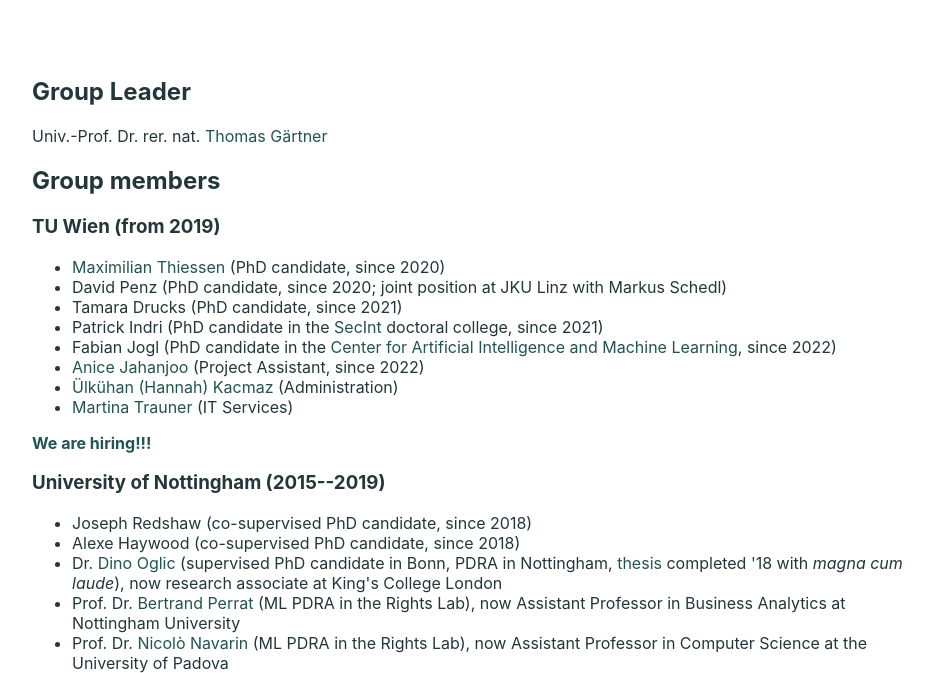
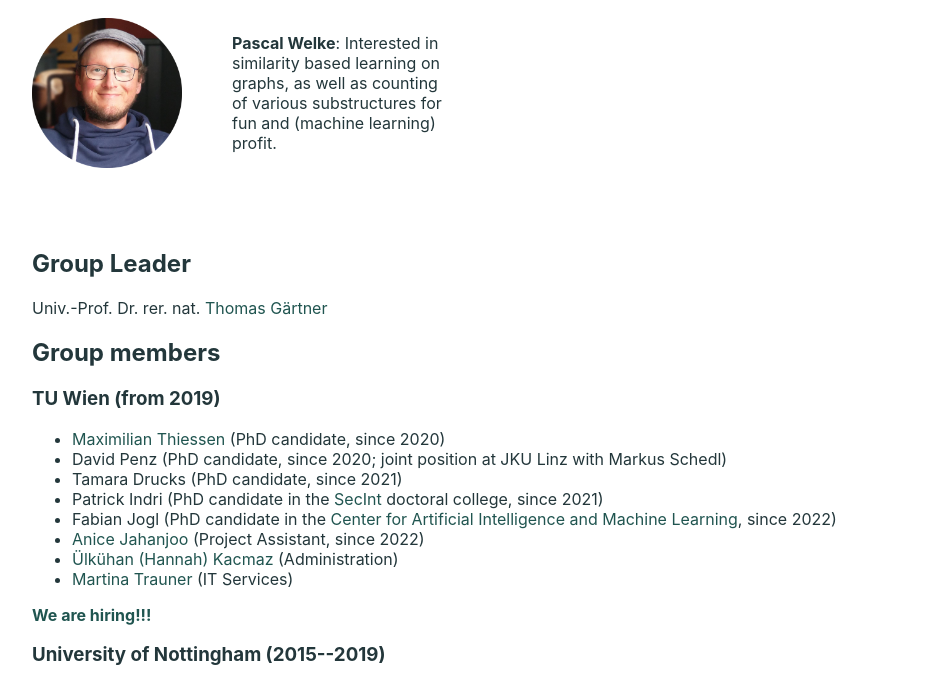
Before and after one commit to ml-tuw/ml-tuw.github.io, a Jekyll site: the page built from people/index.html, in a window 1280 px wide and 900 px high, scrolled down 725 px, cut to the strip 227-900 px from the top of the window. Shown: the whole strip, without its empty margins (160-1093 px from the left). Built offline with Jekyll 4.4.1, drawn with Linux system fonts in a browser that asks for light colours.

Commit message:
add pascal to people

```diff
--- a/people/index.html
+++ b/people/index.html
@@ -27,6 +27,8 @@ title: People
     <div class="item"><p><b>Fabian Jogl</b>: Machine learning on graphs and especially graph neural networks. Combining ideas from algorithmics with machine learning.</p></div>
     <div class="item"><img src="img/aj.png", width="150" height="150"></div>
     <div class="item"><b><p>Anice Jahanjoo</b>: Machine learning in Health Monitoring Systems and SAR Image processing.</p></div>
+    <div class="item"><img src="img/pw.png", width="150" height="150"></div>
+    <div class="item"><p><b>Pascal Welke</b>: Interested in similarity based learning on graphs, as well as counting of various substructures for fun and (machine learning) profit.
   </div>
 </div>
 
```
Also changed, not shown: people/img/pw.png (added).
